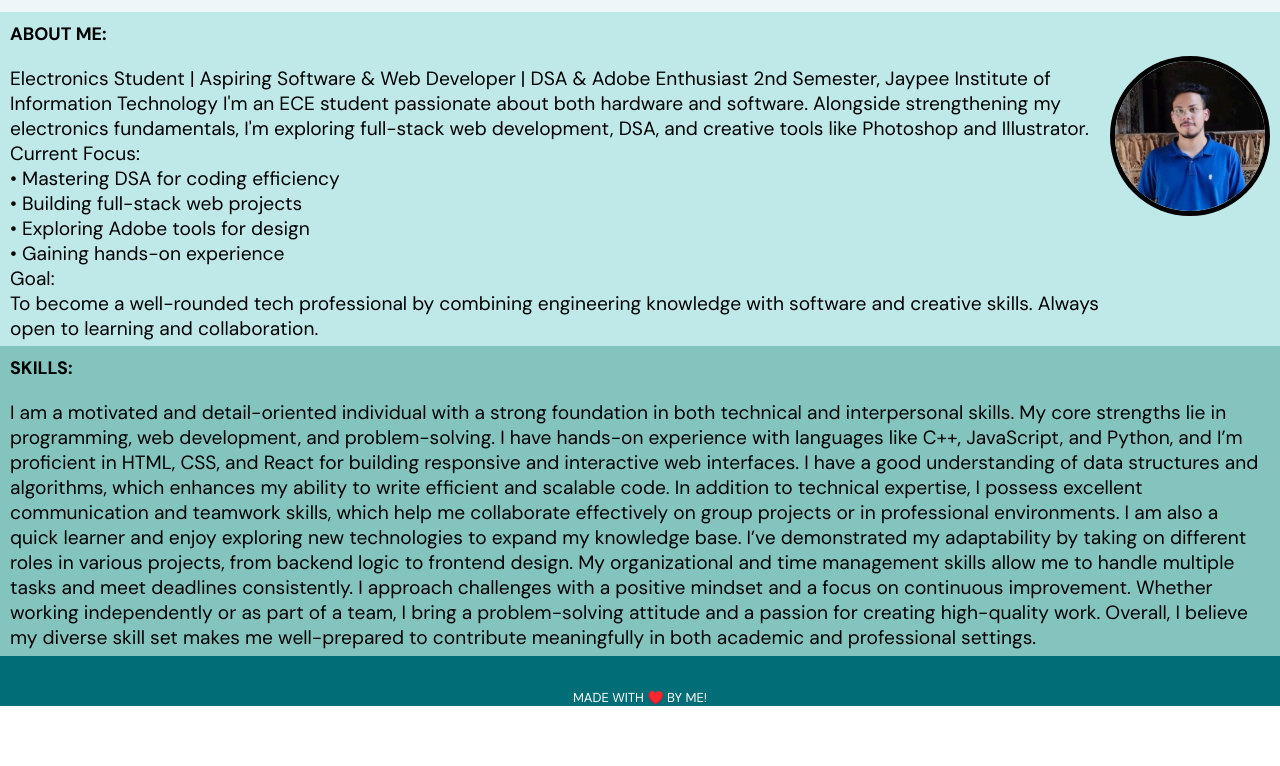
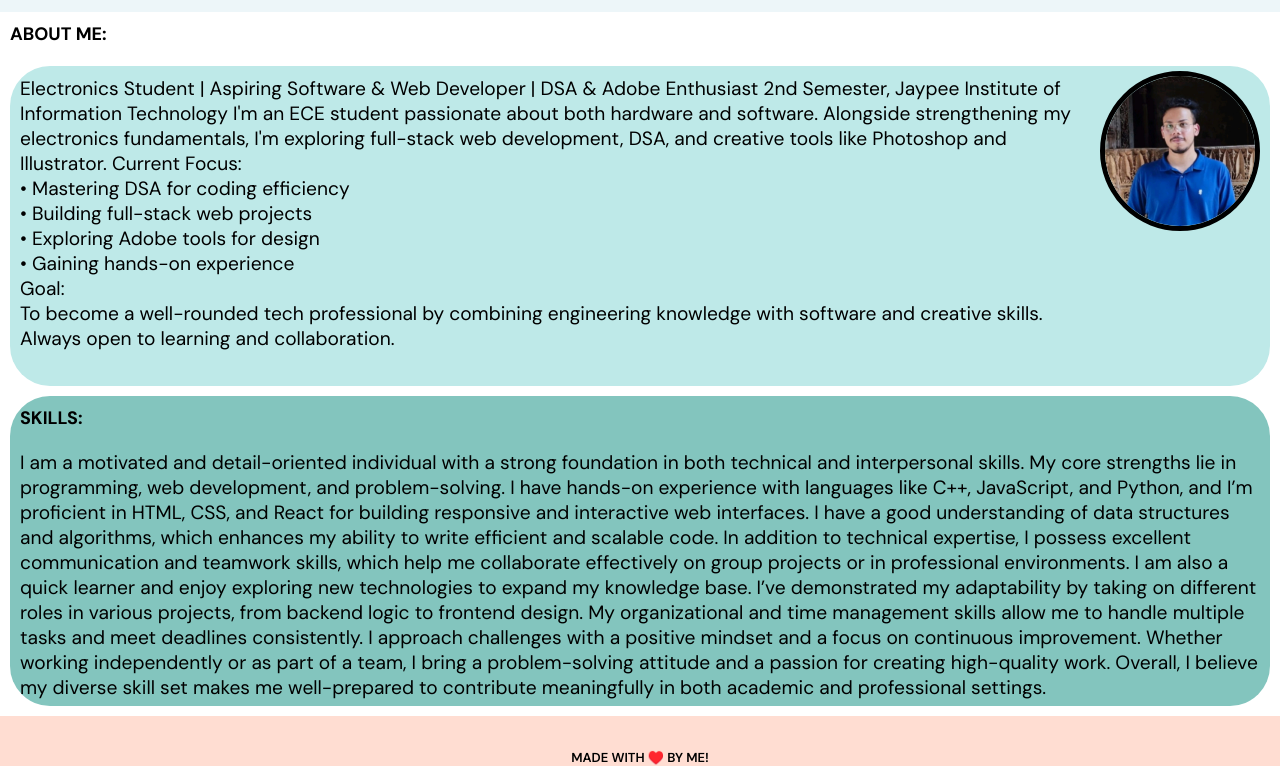
Before and after one commit to prabuddha0204/portfolio, a plain HTML site: page index.html in a window 1280 px wide. Shown: the part 63-829 px from the top of the page. Before the commit the page ends 800 px from the top, so only its background shows below. Drawn offline with Linux system fonts and the light colour scheme.

Commit message:
Update style.css

```diff
--- a/style.css
+++ b/style.css
@@ -30,7 +30,9 @@ span{
 
 }
 .body{
-    height:290px;
+    margin:10px;
+    border-radius: 40px;
+    height:320px;
     background-color:#bee9e8;
     display:flex;
     flex-direction: row;
@@ -40,7 +42,6 @@ span{
 }
 h4{
     padding: 10px;
-    background-color:#bee9e8;
     font-weight: bold;
     font-size: large;
 }
@@ -52,6 +53,7 @@ text{
     flex:2;
 }
 .photo{
+    padding-top: 5px;
     flex:1;
     display: flex;
     justify-content: flex-end;
@@ -71,21 +73,24 @@ text{
 footer{
     font-family: "DM Sans", sans-serif;
     font-size: small;
-    font-weight: 400;
+    font-weight: 600;
     height:50px;
-    background-color: #006d77;
+    background-color: #ffddd2;
     display:flex;
     align-items: end;
     justify-content: center;
-    color:white
+    color:black;
+
 }
 .myskills{
+    margin:10px;
+    border-radius: 40px;
     height:310px;
     background-color: #83c5be;
 }
 .skills{
     padding: 10px;
-    background-color:#83c5be;
+
     font-weight: bold;
     font-size: large;
 }
```
